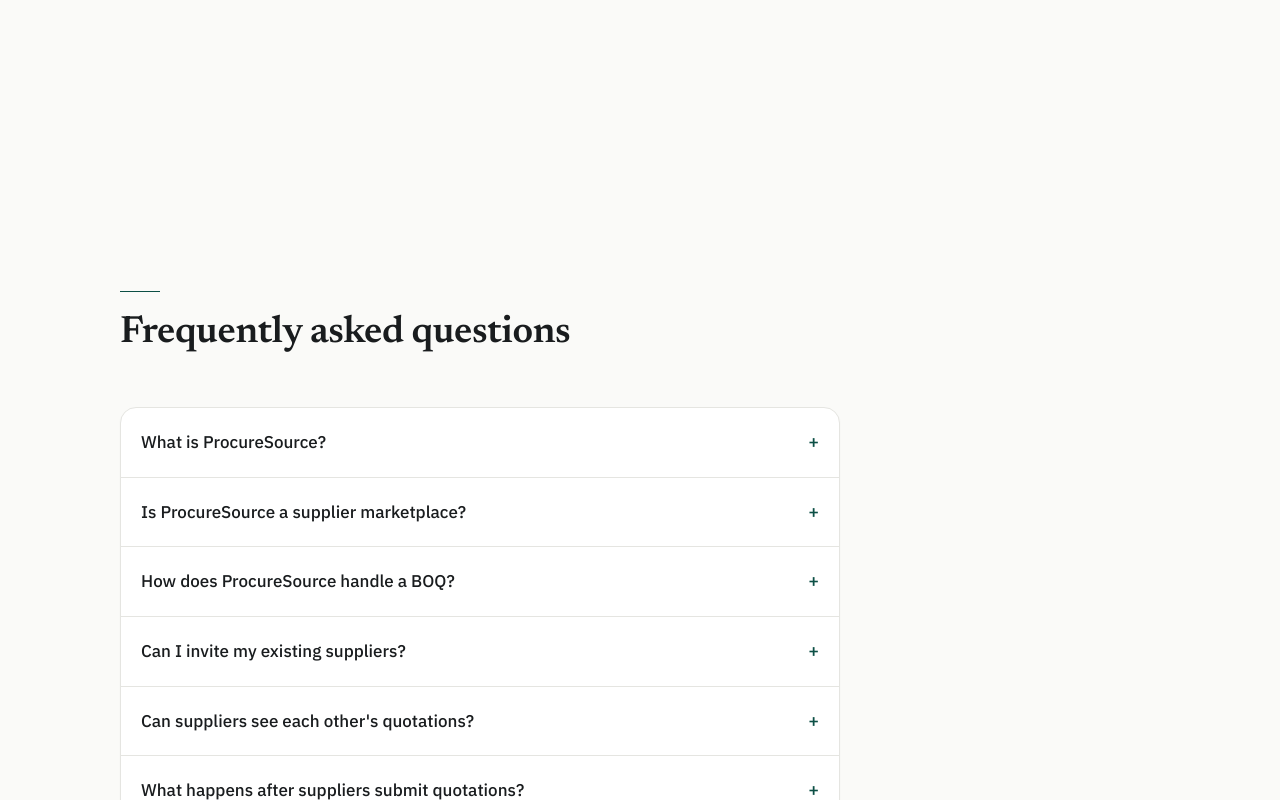
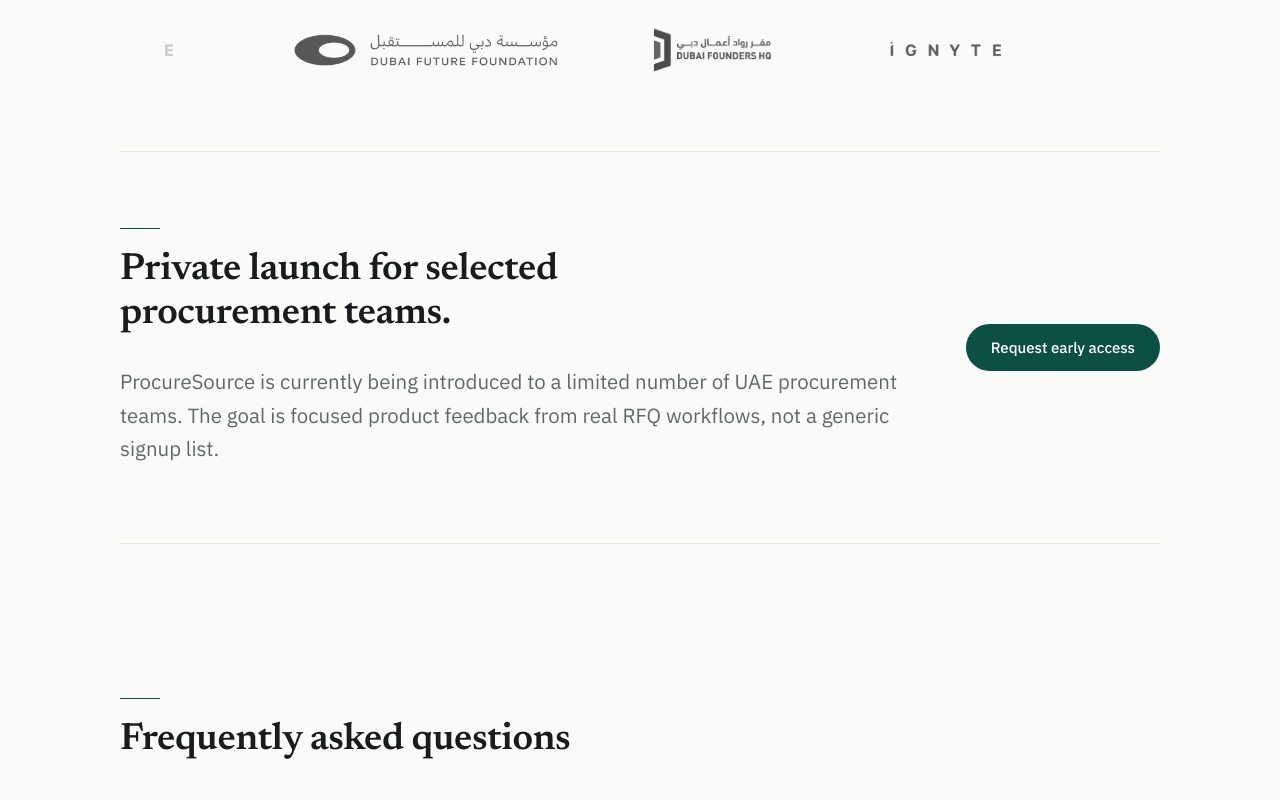
Before and after one commit to Procure-Source/procuresource-fe, a Next.js app: page / in a window 1280 px wide. Shown: the part 10660-11460 px from the top of the page. Built offline with nearby package versions, Linux system fonts and the light colour scheme; no server answers.

Commit message:
more scroll to animation end

```diff
--- a/components/Faq.tsx
+++ b/components/Faq.tsx
@@ -28,7 +28,7 @@ export default function Faq() {
   };
 
   return (
-    <section className="py-section" id="faq" aria-labelledby="faq-heading">
+    <section className="py-strip" id="faq" aria-labelledby="faq-heading">
       <div className="mx-auto w-full max-w-page px-gutter">
         <FadeIn>
           <SectionHeading id="faq-heading">
--- a/components/LaunchCredibility.tsx
+++ b/components/LaunchCredibility.tsx
@@ -10,7 +10,7 @@ export default function LaunchCredibility({
   children: ReactNode;
 }) {
   return (
-    <section className="py-section" aria-labelledby="private-launch-heading">
+    <section className="pt-section pb-strip" aria-labelledby="private-launch-heading">
       <div className="mx-auto w-full max-w-page px-gutter">
         <div className="border-y border-rule">
           {children}
--- a/components/ProcurementTransformationSection.tsx
+++ b/components/ProcurementTransformationSection.tsx
@@ -66,12 +66,11 @@ export default function ProcurementTransformationSection() {
     const storyRect = story.getBoundingClientRect();
     const visualRect = visual.getBoundingClientRect();
     const storyTop = storyRect.top + scrollTop;
-    const storyBottom = storyTop + storyRect.height;
     const visualCenter = visualRect.top + visualRect.height / 2;
     const viewportCenter = window.innerHeight / 2;
     const centerDelta = Math.round(visualCenter - viewportCenter);
     const start = storyTop;
-    const end = Math.max(start + window.innerHeight * 2.8, storyBottom - window.innerHeight);
+    const end = start + window.innerHeight * 2.8;
     const range = end - start;
     const nextProgress = range <= 0 ? 0 : clampProgress((scrollTop - start) / range);
 
@@ -115,7 +114,7 @@ export default function ProcurementTransformationSection() {
 
       <div
         ref={storyRef}
-        className="relative mt-10 hidden min-h-[430svh] split:block"
+        className="relative mt-10 hidden min-h-[500svh] split:block"
       >
         <div className="sticky top-0 flex min-h-svh items-center px-gutter">
           <div className="mx-auto w-full max-w-page" ref={visualRef}>
--- a/components/RequestAccess.tsx
+++ b/components/RequestAccess.tsx
@@ -7,7 +7,7 @@ export default function RequestAccess() {
     /* scroll-mt keeps the heading clear of the sticky header when the CTA
        jumps here — it tracks the header's own min-height. */
     <section
-      className="py-section scroll-mt-[72px] split:scroll-mt-[88px]"
+      className="pt-strip pb-section scroll-mt-[72px] split:scroll-mt-[88px]"
       id="request-access"
       aria-labelledby="launch-heading"
     >
```
